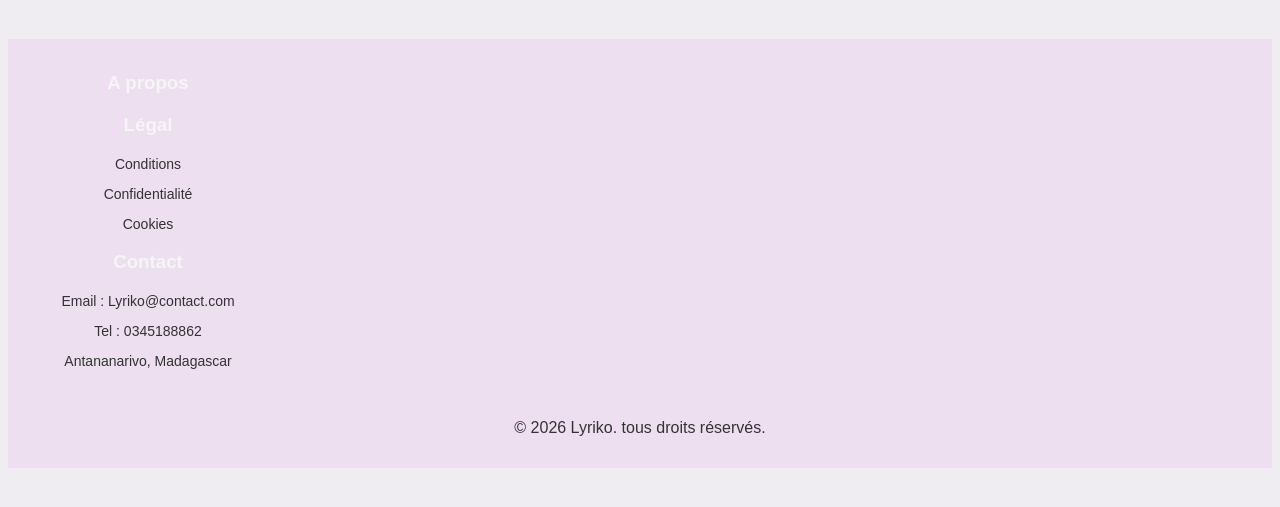
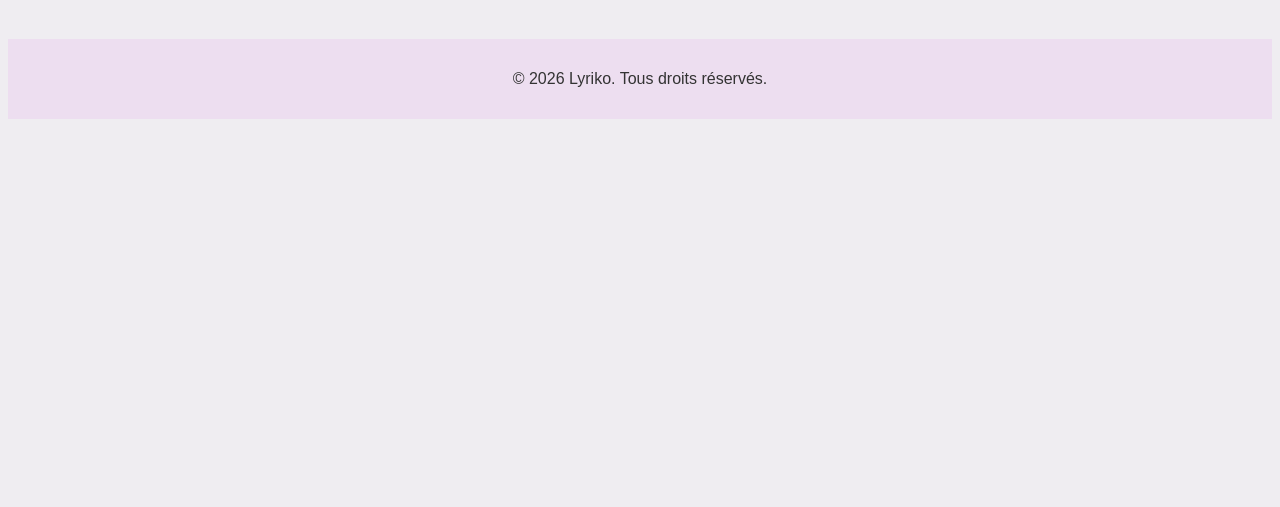
Before and after one commit to miahyranai-hue/lyriko-git, a plain HTML site: page favoris.html in a window 1280 px wide. Shown: the part 199-706 px from the top of the page. Drawn offline with Linux system fonts and the light colour scheme.

Commit message:
Update favoris.html

```diff
--- a/favoris.html
+++ b/favoris.html
@@ -49,29 +49,9 @@
             <!-- Zone des paroles de chansons -->
 
     <!-- Footer -->
-    <footer class="footer">
-        <div class="footer-container">
-            <div class="box">
-                <h3>A propos</h3>
-                <p></p>
-            </div>
-            <div class="box">
-                <h3>Légal</h3>
-                <p>Conditions</p>
-                <p>Confidentialité</p>
-                <p>Cookies</p>
-            </div>
-            <div class="box">
-                <h3>Contact</h3>
-                <p>Email : Lyriko@contact.com</p>
-                <p>Tel : 0345188862</p>
-                <p>Antananarivo, Madagascar</p>
-            </div>
-        </div>
-            <div class="bottom">
-                <p>© 2026 Lyriko. tous droits réservés.</p>
-            </div>
-    </footer>
+    <footer>
+  <p>© 2026 Lyriko. Tous droits réservés.</p>
+</footer>
     <script src="favoris.js">
 </script>
 </body>
```
